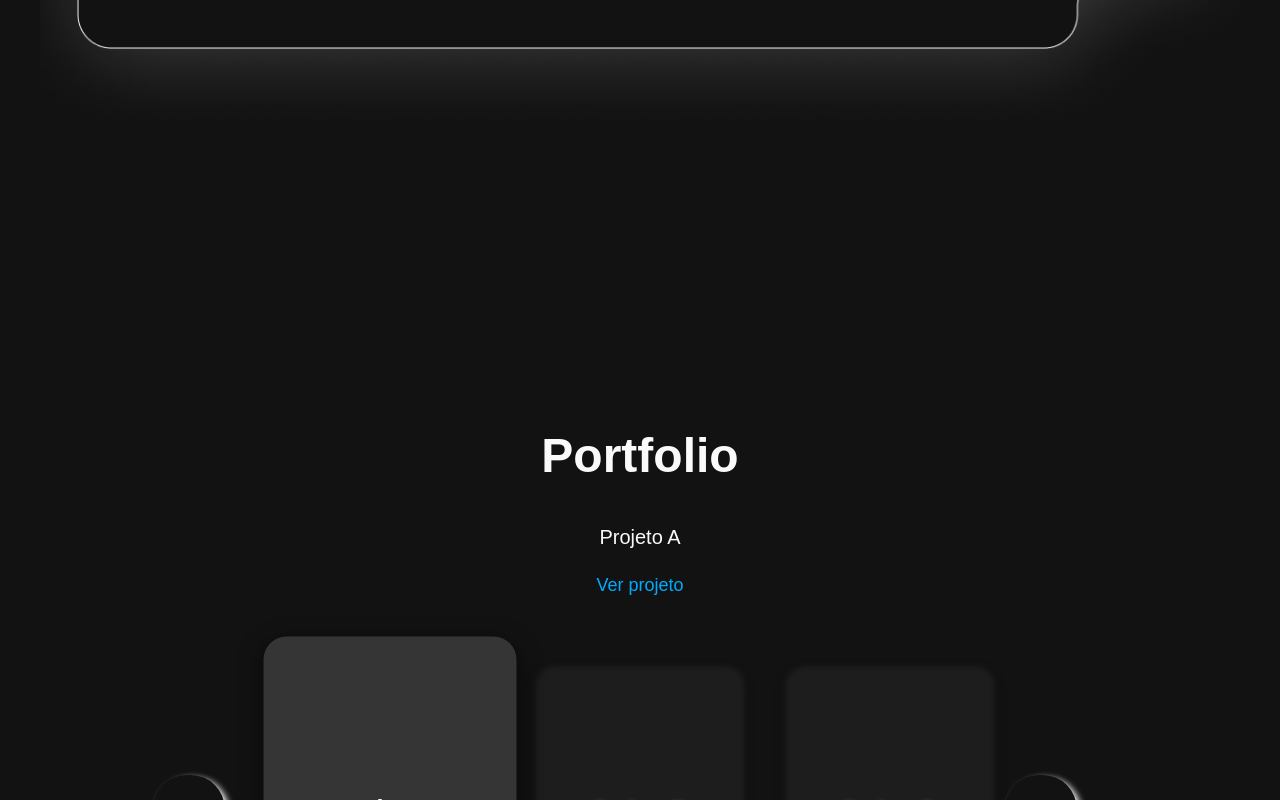
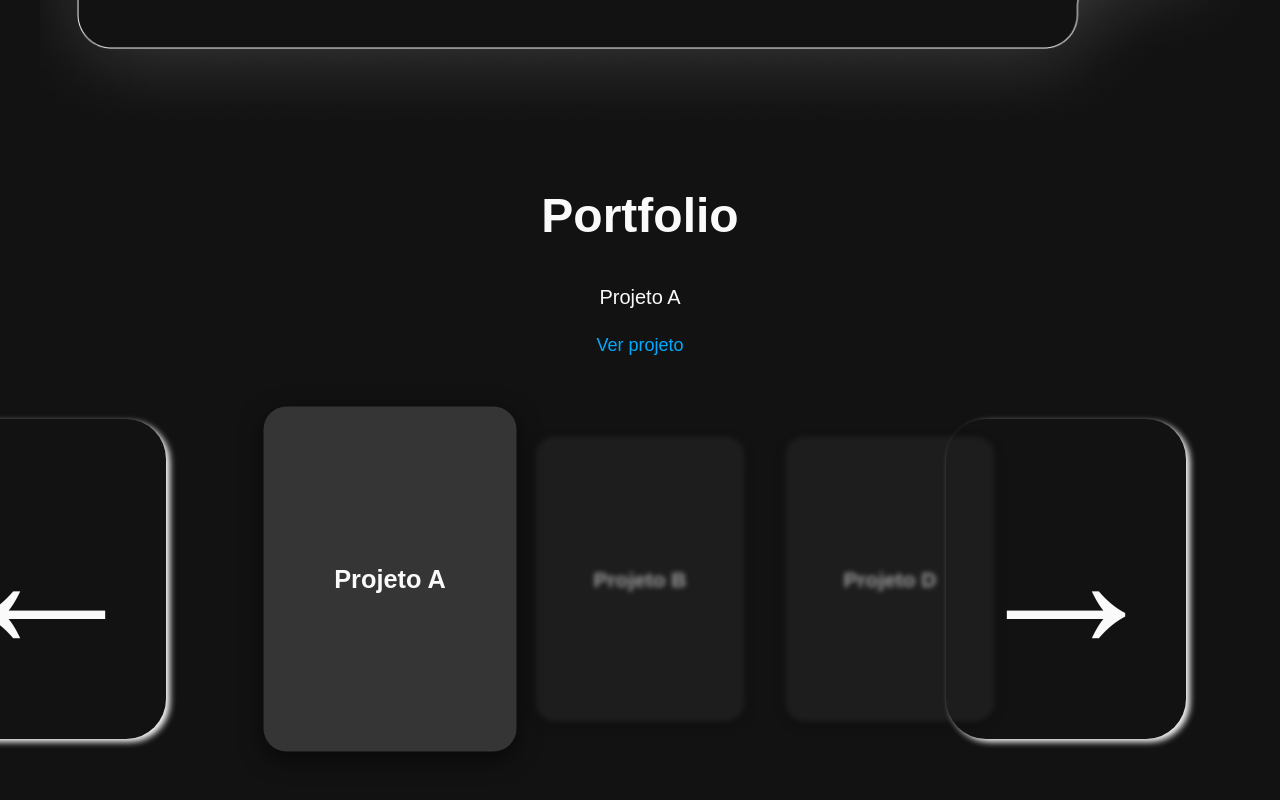
Before and after one commit to srjuninn/suporteDeDomingoRebrand-Project, a React (Vite) app: page / in a window 1280 px wide. Shown: the part 680-1480 px from the top of the page. Built offline with nearby package versions, Linux system fonts and the light colour scheme.

Commit message:
feat: add centralize flex

```diff
--- a/src/layouts/Portfolio/Portfolio.scss
+++ b/src/layouts/Portfolio/Portfolio.scss
@@ -1,10 +1,10 @@
+@use '@styles/mixins' as *;
+
 .portfolio {
-  display: flex;
+  @include centralize-flex;
   flex-direction: column;
-  align-items: center;
   gap: 20px;
   padding: 60px 20px;
-  margin-top: 20%;
   background: #121212; // fundo escuro pra destacar os cards
   color: #fafafa;
   text-align: center;
@@ -49,6 +49,7 @@
       font-size: 32px;
       cursor: pointer;
       transition: transform 0.2s ease;
+      font-size: 200px;
 
       &:hover {
         transform: scale(1.2);
```
